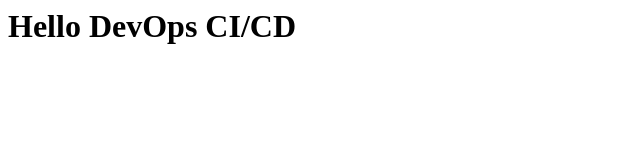
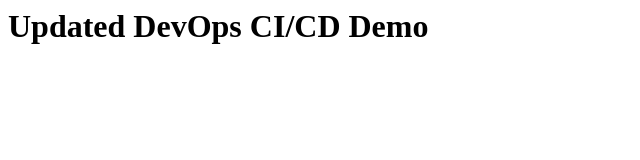
Before and after one commit to AsadLearns/devops-lab-portfolio, a plain HTML site: page index2.html in a window 1280 px wide. Shown: the whole page, without its empty margins (0-640 px from the left). Drawn offline with Linux system fonts and the light colour scheme.

Commit message:
Update header text in index2.html

```diff
--- a/index2.html
+++ b/index2.html
@@ -1,5 +1,5 @@
 <html>
   <body>
-    <h1>Hello DevOps CI/CD</h1>
+<h1>Updated DevOps CI/CD Demo</h1>
   </body>
 </html>
```
